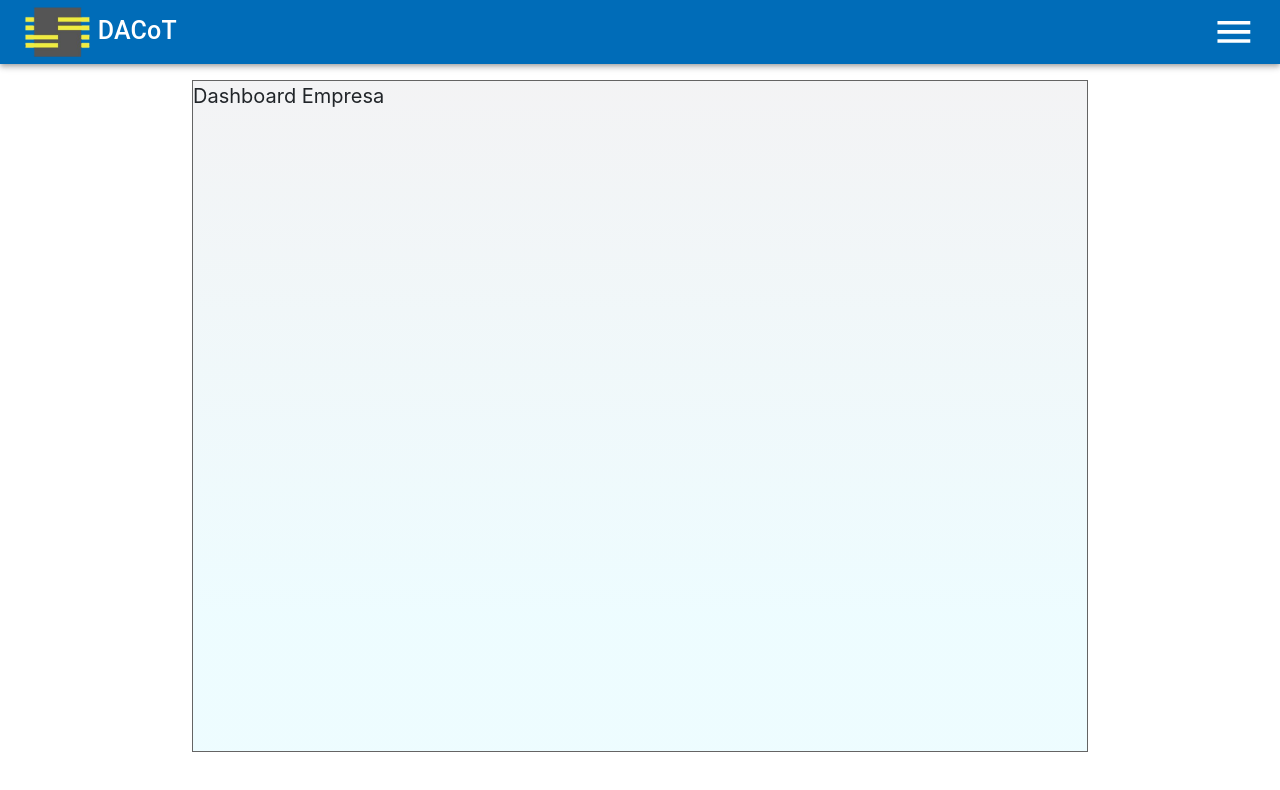
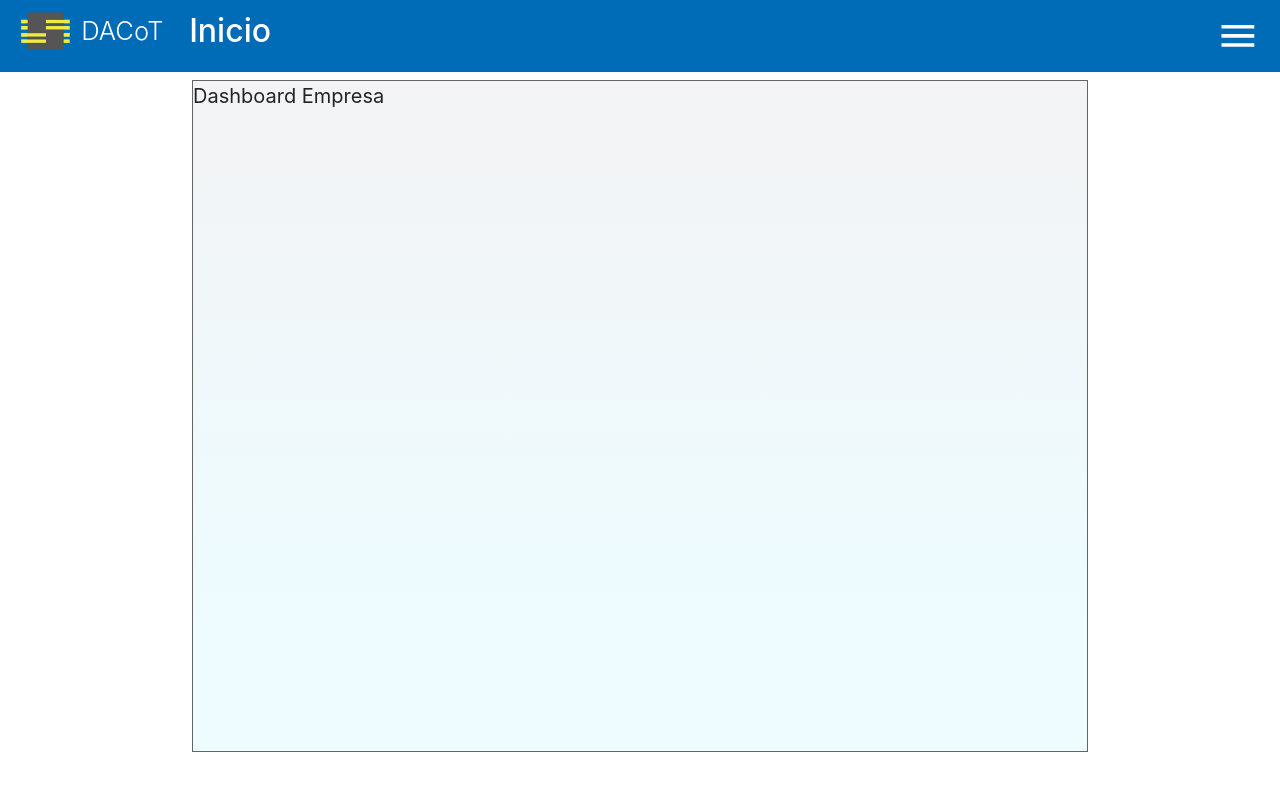
Before and after one commit to DACoT-UOCT/frontend, a React app: page / in a window 1280 px wide. Built offline with nearby package versions, Linux system fonts and the light colour scheme; some packages are replaced by stand-ins of ours.

Commit message:
Titulo de la seccion

```diff
--- a/src/components/shared/Header.js
+++ b/src/components/shared/Header.js
@@ -1,54 +1,40 @@
-import React, { useContext } from "react";
-
-import { makeStyles } from "@material-ui/core/styles";
-// import Link from "@material-ui/core/Link";
-import AppBar from "@material-ui/core/AppBar";
-import Toolbar from "@material-ui/core/Toolbar";
-import Typography from "@material-ui/core/Typography";
-import Button from "@material-ui/core/Button";
-import Divider from "@material-ui/core/Divider";
+import React, { useContext, useEffect, useState} from "react";
+import {useLocation } from "react-router-dom";
 
 import "../../App.css";
+import styles from './Header.module.css';
 
 import { DispatchContext } from "../App";
 import Nav from "./Nav"
-import { unstable_batchedUpdates } from "react-dom";
-
-const useStyles = makeStyles((theme) => ({
-  root: {
-    flexGrow: 1,
-    "grid-area": "header",
-    color: "white",
-    "& hr": {
-      margin: theme.spacing(2, 2),
-    },
-  },
-  title: {
-    flexGrow: 1,
-  },
-}));
 
 const Header = () => {
   const dispatch = useContext(DispatchContext);
-  const classes = useStyles();
+  const [section, setSection] = useState("Dashboard Empresa");
+  const location = useLocation()
+
+  const sections = {
+    '/': 'Inicio',
+    '/consulta' : 'Consultar Semáforo',
+    '/nuevo/instalacion' : 'Nueva Instalación',
+    '/administracion' : 'Dashboard Administrador',
+    '/nuevo/actualizacion' : 'Solicitar Actualización'
+  }
+
+  useEffect(() => {
+      setSection(sections[location.pathname]);
+  },[location])
 
   return (
-    <div className={classes.root}>
-      <AppBar position="static" classes={{ "background-color": "#006cb8" }}>
-        <Toolbar>
-          <Typography variant="h6" className={classes.title}>
+    <div className={styles.bar}>
+        <h2 className={styles.logo}>
           <img
-              className="logo-dacot"
-              height="50"
-              width="50"
             src="/logo_dacot.png"
             alt="Logo"
           />{" "}
           DACoT
-          </Typography>
+        </h2>
+        <h2 className={styles.header_title}>{section}</h2>
         <Nav/>
-        </Toolbar>
-      </AppBar>
     </div>
   );
 };
--- /dev/null
+++ b/src/components/shared/Header.module.css
@@ -0,0 +1,29 @@
+.bar {
+    width: 100vw !important;
+    background: #006cb8;
+    color: white;
+    display: flex;
+    justify-content: space-between !important;
+    align-items: center;
+    padding: 1rem;
+}
+
+.logo {
+    width: 10%;
+    display: flex;
+    font-weight: 300;
+    align-items: center;
+    font-size: 2vw;
+    margin-right: 10px;
+}
+
+.logo img {
+    width: 4vw;
+    height: 3vw;
+    margin-right: 10px;
+}
+
+.header_title {
+    width: 80%;
+    font-size: 1.6rem;
+}
--- a/src/components/shared/Nav.js
+++ b/src/components/shared/Nav.js
@@ -11,6 +11,7 @@ export default function Nav() {
 
     return (
         <>
+            <MenuIcon onClick={() => setShow(true)} className={styles.icon} fontSize="large"/>
             <div className={`${styles.menu} ${show && styles.show}`}>
                 <Link onClick={() => setShow(false)} className={styles.link} to="/">
                     <span>Inicio</span>
@@ -35,8 +36,7 @@ export default function Nav() {
                     </button>
                 </Link>
             </div>
-            {!show ? <MenuIcon onClick={() => setShow(true)} className={styles.icon} fontSize="large"/> :
-            <div onClick={() => setShow(false)} className={styles.back}></div>}
+            {show && <div onClick={() => setShow(false)} className={styles.back}></div>}
         </>
 )
 }
--- a/src/components/shared/Nav.module.css
+++ b/src/components/shared/Nav.module.css
@@ -20,6 +20,10 @@
     left: 0;
     z-index: 90;
     background-color: rgba(49, 49, 49, 0.527);
+}
+
+.back:hover {
+    cursor: pointer;
 }
 
 .show {
```
Also changed, not shown: src/components/App.js (+5 -3 lines). Lines whose indentation alone changed are shown as unchanged.
